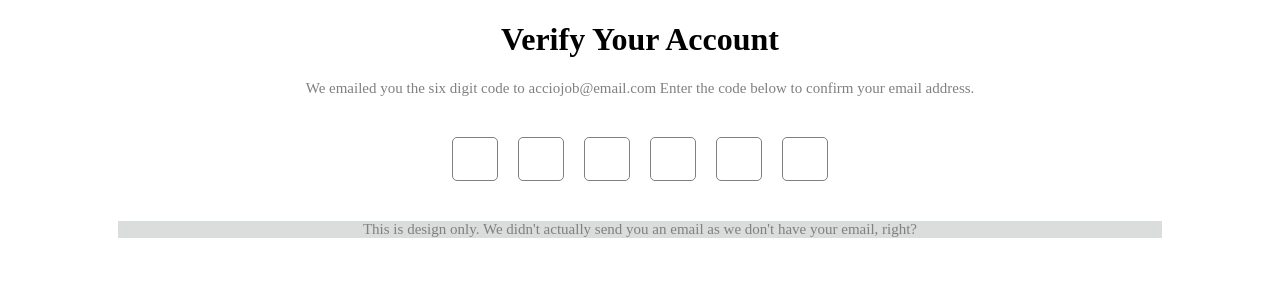
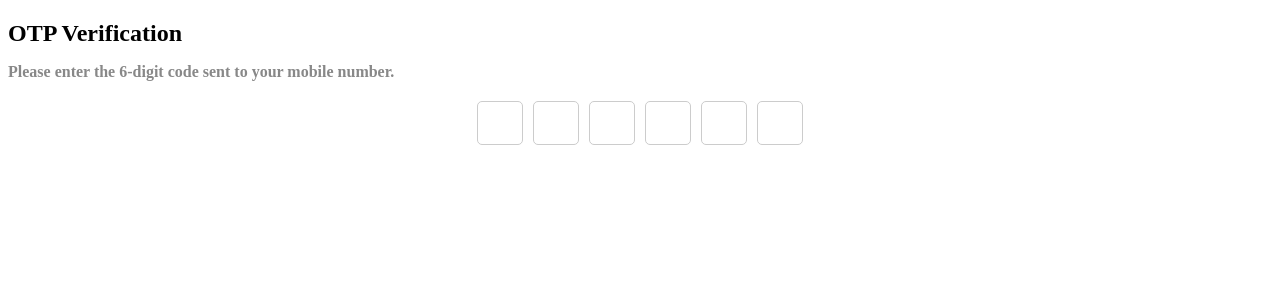
Before and after one commit to acciojob/OTP-moeenpatel, a website: page main.html in a window 1280 px wide. Drawn offline with Linux system fonts and the light colour scheme.

Commit message:
created a submission

```diff
--- a/main.html
+++ b/main.html
@@ -1,28 +1,70 @@
 <!DOCTYPE html>
+<html>
+<head>
+  <title>OTP Verification</title>
+  <style>
+    .code-container {
+      display: flex;
+      justify-content: center;
+      margin-top: 20px;
+    }
 
-<html>
+    .code {
+      width: 40px;
+      height: 40px;
+      margin: 0 5px;
+      font-size: 24px;
+      text-align: center;
+      border: 1px solid #ccc;
+      border-radius: 5px;
+      outline: none;
+    }
 
-<head>
-	<link rel="stylesheet" href="styles.css">
+    #verification_heading {
+      font-size: 24px;
+      font-weight: bold;
+      margin-top: 20px;
+    }
+
+    #verification_subtext {
+      font-size: 16px;
+      color: #888;
+      margin-bottom: 20px;
+    }
+  </style>
 </head>
+<body>
+  <h1 id="verification_heading">OTP Verification</h1>
+  <h2 id="verification_subtext">Please enter the 6-digit code sent to your mobile number.</h2>
 
-<body>
-	<!-- the entire body must be written by student -->
-	<h1 id="verification_heading">Verify Your Account</h1>
-	<p id="verification_subtext">We emailed you the six digit code to acciojob@email.com Enter the code below to confirm your email address.</p>
-    <div class="code-container">
-		<input maxlength="1" class="code">
-		<input maxlength="1" class="code">
-		<input maxlength="1" class="code">
-		<input maxlength="1" class="code">
-		<input maxlength="1" class="code">
-		<input maxlength="1" class="code">
-	</div>
-	<p id="last-text">This is design only. We didn't actually send you an email as we don't have your email, right?</p>
+  <div class="code-container">
+    <input type="text" class="code" maxlength="1" autofocus />
+    <input type="text" class="code" maxlength="1" />
+    <input type="text" class="code" maxlength="1" />
+    <input type="text" class="code" maxlength="1" />
+    <input type="text" class="code" maxlength="1" />
+    <input type="text" class="code" maxlength="1" />
+  </div>
 
-	<script type="text/javascript" src="./script.js">
-</script>
+  <script>
+    const codeInputs = document.querySelectorAll('.code');
 
+    codeInputs.forEach((input, index) => {
+      input.addEventListener('input', (event) => {
+        const value = event.target.value;
+        if (value.length === 1) {
+          if (index < codeInputs.length - 1) {
+            codeInputs[index + 1].focus();
+          }
+        }
+      });
+
+      input.addEventListener('keydown', (event) => {
+        if (event.key === 'Backspace' && index > 0) {
+          codeInputs[index - 1].focus();
+        }
+      });
+    });
+  </script>
 </body>
-
 </html>
--- a/script.js
+++ /dev/null
@@ -1,28 +0,0 @@
-//your JS code here. If required.
-let input = document.getElementsByClassName('code');
-for(let i=0; i< input.length; i++){
-		input[i].addEventListener('keyup', (event) =>{
-
-			let currentElement = event.target ;
-          if(event.key === "Backspace"){
-			    let prevElement = currentElement.previousElementSibling;
-			  if(prevElement){
-					 prevElement.focus();
-				 }
-			  return;
-		  }
-			let code = event.key.charCodeAt(0);
-			if(48 <= code && code<=57) {
-				// if input is num we will target next element
-			let nextElement  = currentElement.nextElementSibling;
-				if(nextElement) {
-					nextElement.focus();
-				}
-
-			}
-			else{
-					console.log(event.target.value);
-					event.target.value = "";
-				}
-			})
-		}
--- a/styles.css
+++ /dev/null
@@ -1,38 +0,0 @@
-/*  your css code here. If applicable */
-h1{
-	text-align: center;
-}
-#verification_subtext{
-	font-size:15px;
-	text-align:center;
-	color:grey;
-}
-.code-container{
-	display: flex;
-	justify-content: center;
-	gap: 40px 20px;
-	margin-top: 40px;
-
-}
-.code{
-	width: 40px;
-	height: 40px;
-	align-items: center;
-	border: 0.01px solid grey; ;
-    border-radius: 5px;
-	text-align: center;
-}
-
-.code:focus{
-	outline: none;
-
-}
-
-#last-text{
-	font-size: 15px;
-	background-color: #D9DDDc;
-	color: grey;
-	text-align: center;
-
-	margin: 40px 110px;
-}
```
